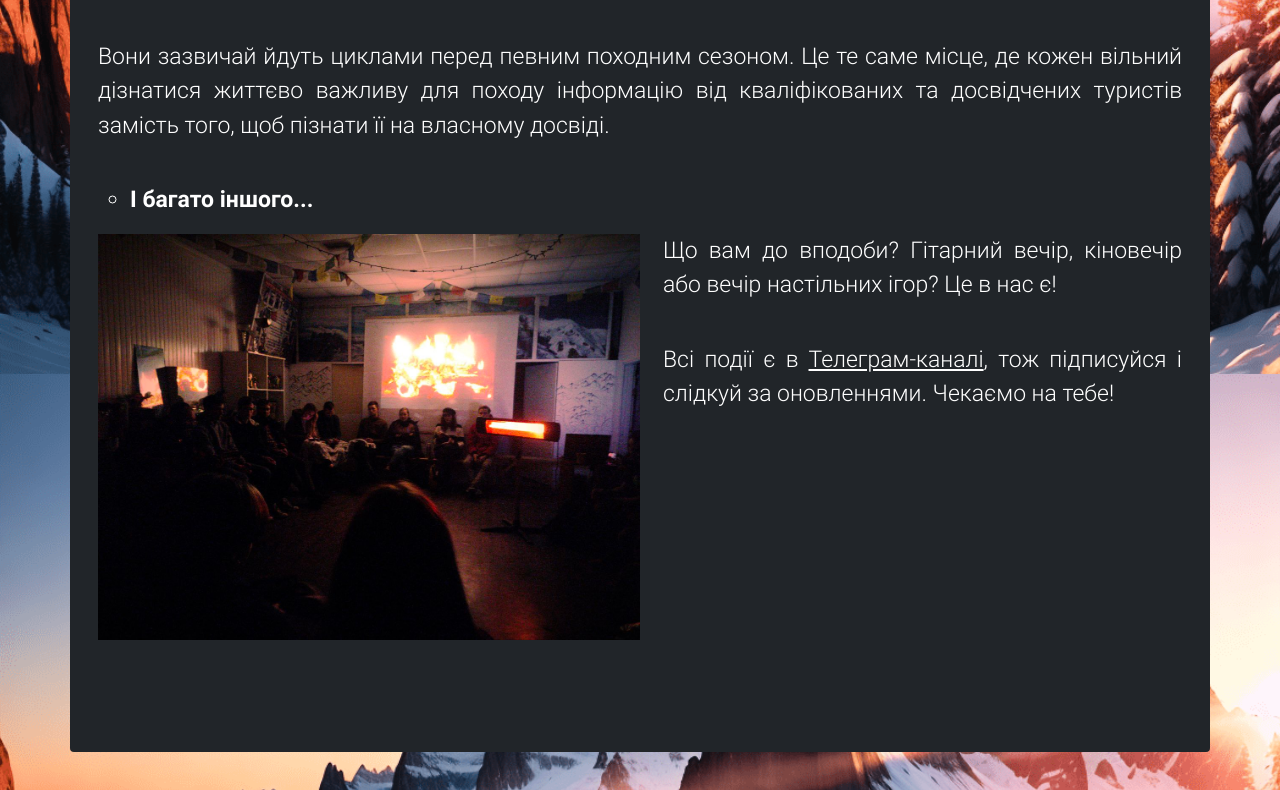
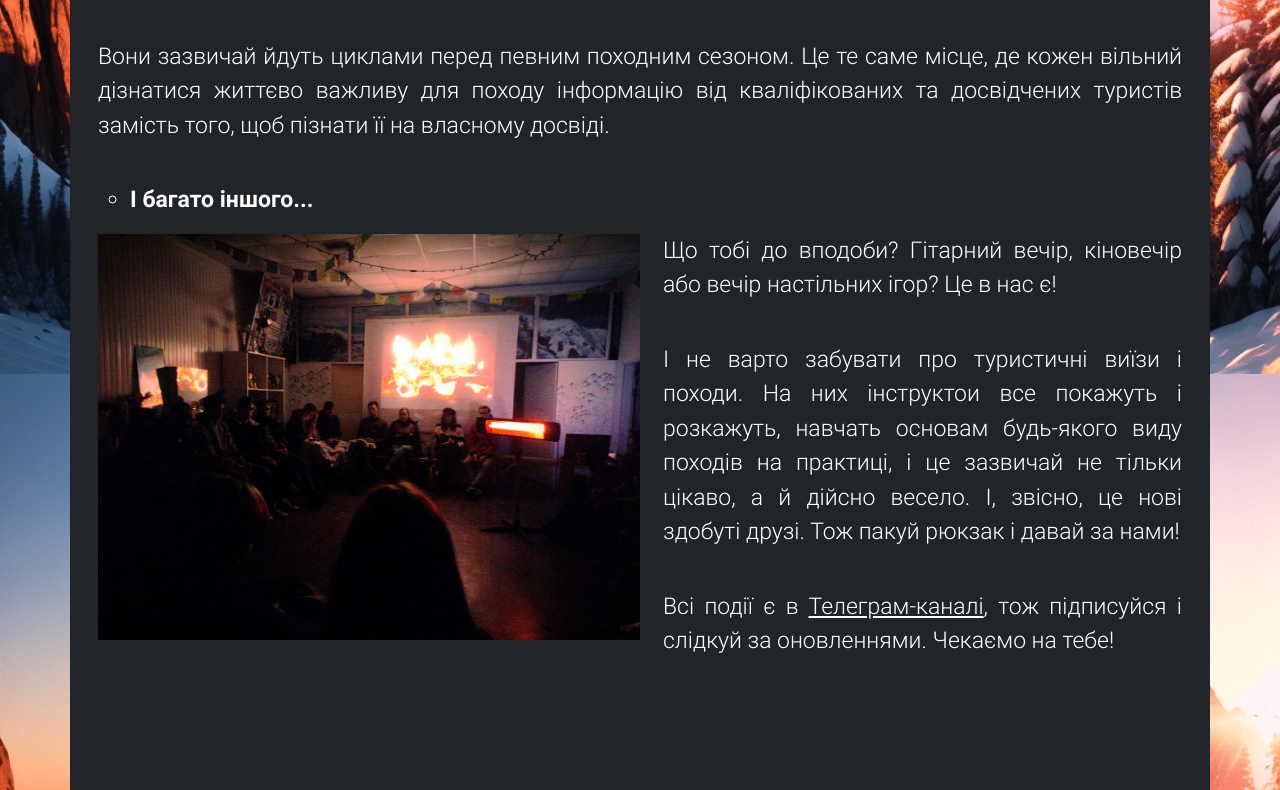
Before and after one commit to Casy7/Romantik, a Django app: page /about/ in a window 1280 px wide. Shown: the part 4746-5536 px from the top of the page. Run offline with Django 3.2, Linux system fonts and the light colour scheme; some libraries are stand-ins or nearby versions.

Commit message:
Added More section

```diff
--- a/RomantikApp/templates/about_us.html
+++ b/RomantikApp/templates/about_us.html
@@ -199,7 +199,12 @@
         <img class="half-page left" src="{% static 'images/about/guitar_evening.jpg' %}" alt="">
 
         <p class="justify">
-            Що вам до вподоби? Гітарний вечір, кіновечір або вечір настільних ігор? Це в нас є!
+            Що тобі до вподоби? Гітарний вечір, кіновечір або вечір настільних ігор? Це в нас є!
+        </p>
+        <p class="justify">
+            І не варто забувати про туристичні виїзи і походи. На них інструктои все покажуть і розкажуть, навчать основам будь-якого виду походів
+            на практиці, і це зазвичай не тільки цікаво, а й дійсно весело. І, звісно, це нові здобуті друзі. Тож пакуй рюкзак і давай за нами!
+
         </p>
         <p class="justify">
             Всі події є в <a href="https://t.me/tk_romantik">Телеграм-каналі</a>, тож підписуйся і слідкуй за оновленнями. Чекаємо на тебе!
```
